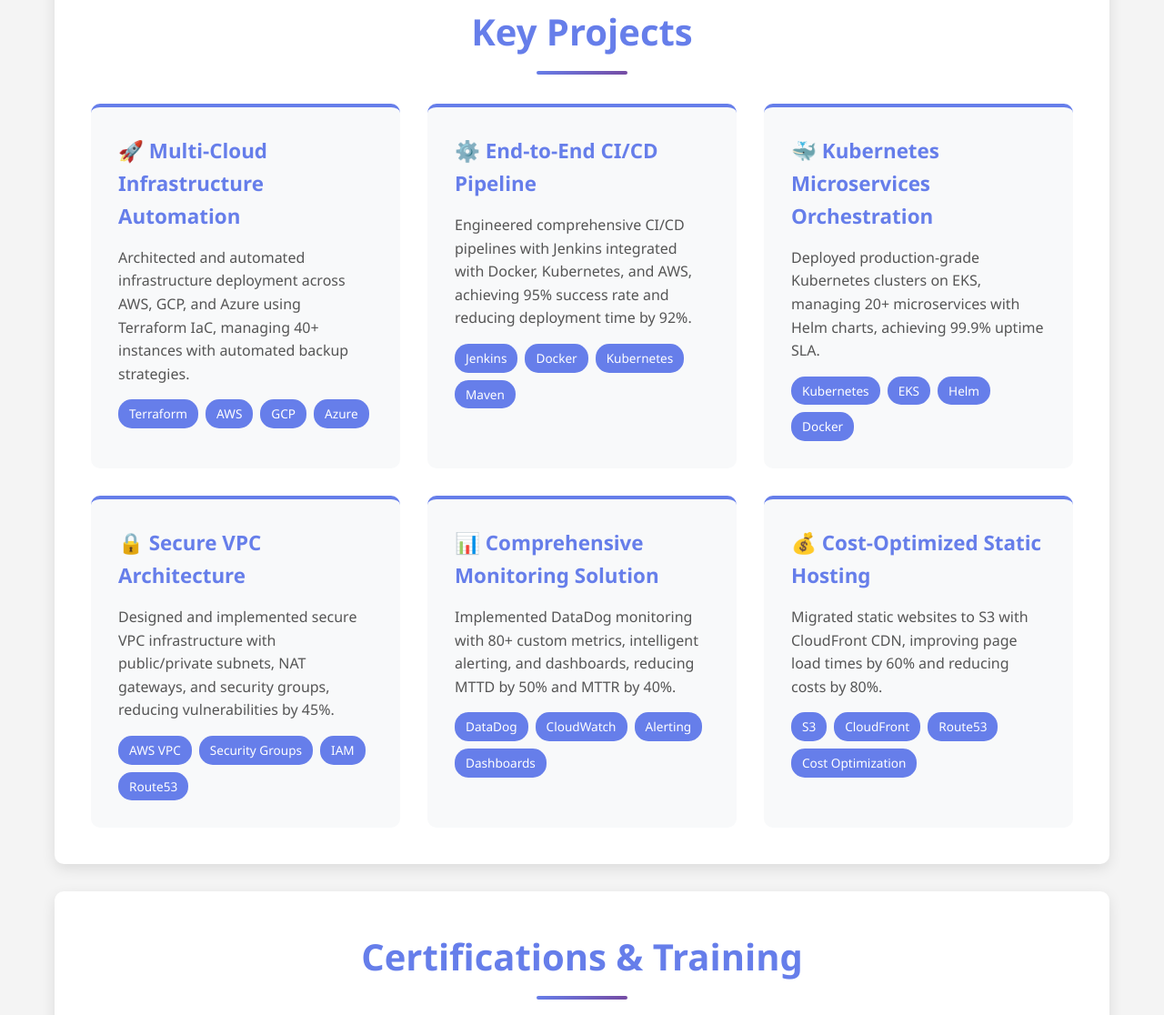
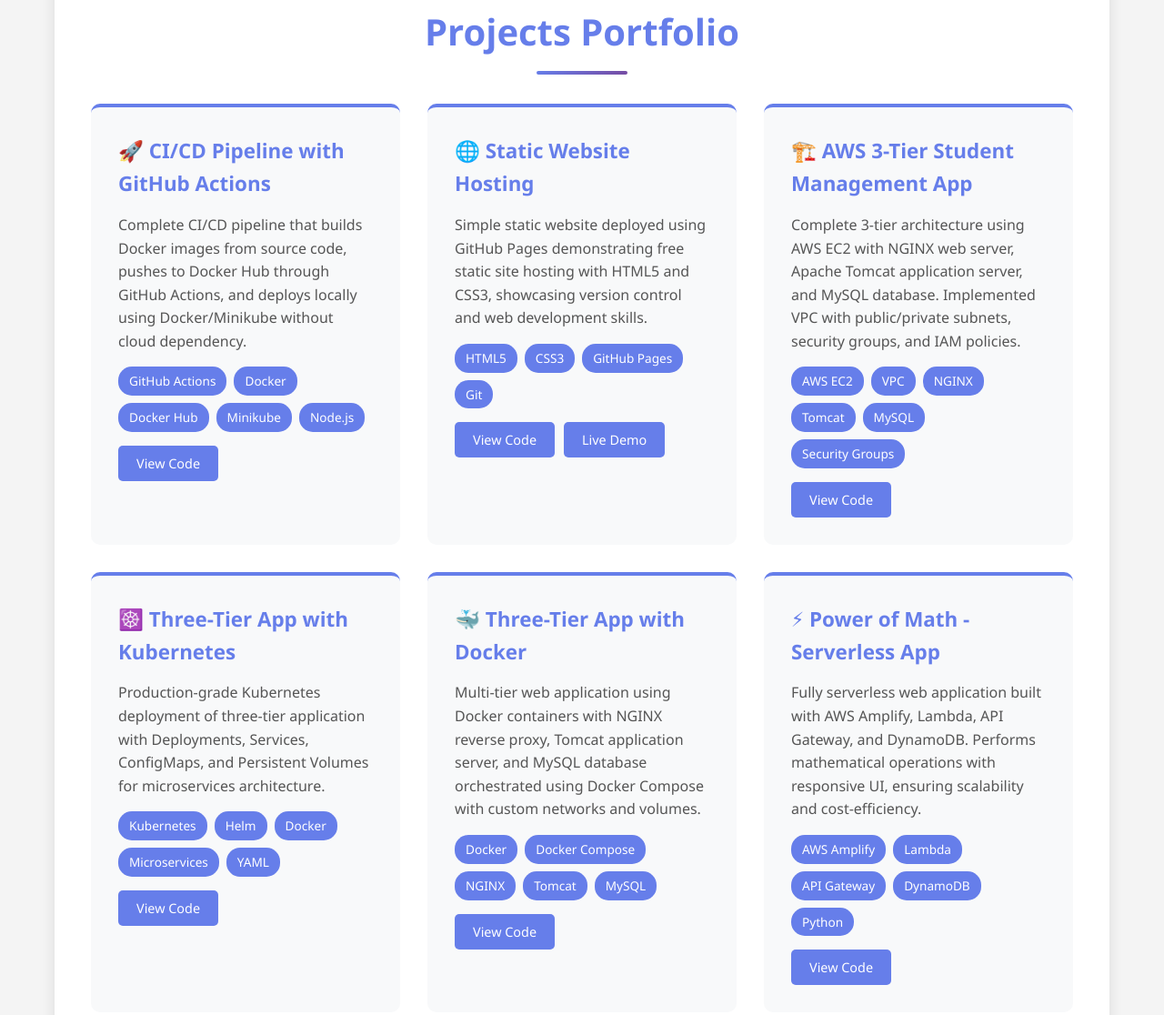
Before and after one commit to tejaswini2704/tejaswini2704.github.io, a plain HTML site: page index.html in a window 1280 px wide. Shown: the part 3495-4611 px from the top of the page at 91% size. Drawn offline with Linux system fonts and the light colour scheme.

Commit message:
Update index.html

```diff
--- a/index.html
+++ b/index.html
@@ -18,7 +18,6 @@
             background: #f4f4f4;
         }
 
-        /* Navigation */
         nav {
             background: linear-gradient(135deg, #667eea 0%, #764ba2 100%);
             color: white;
@@ -54,7 +53,6 @@
             background: rgba(255,255,255,0.2);
         }
 
-        /* Hero Section */
         .hero {
             background: linear-gradient(135deg, #667eea 0%, #764ba2 100%);
             color: white;
@@ -110,7 +108,6 @@
             color: #667eea;
         }
 
-        /* Container */
         .container {
             max-width: 1200px;
             margin: 0 auto;
@@ -146,7 +143,6 @@
             border-radius: 2px;
         }
 
-        /* About Section */
         .about-content {
             display: grid;
             grid-template-columns: 1fr 2fr;
@@ -200,7 +196,6 @@
             margin-bottom: 0.5rem;
         }
 
-        /* Skills Section */
         .skills-grid {
             display: grid;
             grid-template-columns: repeat(auto-fit, minmax(280px, 1fr));
@@ -245,7 +240,6 @@
             font-weight: bold;
         }
 
-        /* Experience Section */
         .experience-item {
             border-left: 3px solid #667eea;
             padding-left: 30px;
@@ -291,10 +285,9 @@
             line-height: 1.6;
         }
 
-        /* Projects Section */
         .projects-grid {
             display: grid;
-            grid-template-columns: repeat(auto-fit, minmax(300px, 1fr));
+            grid-template-columns: repeat(auto-fit, minmax(320px, 1fr));
             gap: 30px;
             margin-top: 30px;
         }
@@ -321,6 +314,7 @@
         .project-card p {
             margin-bottom: 15px;
             color: #555;
+            line-height: 1.6;
         }
 
         .tech-tags {
@@ -338,7 +332,28 @@
             font-size: 0.85rem;
         }
 
-        /* Certifications */
+        .project-links {
+            margin-top: 15px;
+            display: flex;
+            gap: 10px;
+        }
+
+        .project-link {
+            display: inline-block;
+            padding: 8px 20px;
+            background: #667eea;
+            color: white;
+            text-decoration: none;
+            border-radius: 5px;
+            transition: all 0.3s;
+            font-size: 0.9rem;
+        }
+
+        .project-link:hover {
+            background: #764ba2;
+            transform: translateY(-2px);
+        }
+
         .cert-grid {
             display: grid;
             grid-template-columns: repeat(auto-fit, minmax(280px, 1fr));
@@ -368,7 +383,6 @@
             opacity: 0.9;
         }
 
-        /* Contact Section */
         .contact-grid {
             display: grid;
             grid-template-columns: repeat(auto-fit, minmax(250px, 1fr));
@@ -414,7 +428,6 @@
             font-weight: 600;
         }
 
-        /* Footer */
         footer {
             background: #333;
             color: white;
@@ -422,7 +435,6 @@
             padding: 30px 20px;
         }
 
-        /* Animations */
         @keyframes fadeInDown {
             from {
                 opacity: 0;
@@ -434,7 +446,6 @@
             }
         }
 
-        /* Responsive */
         @media (max-width: 768px) {
             .hero h1 {
                 font-size: 2rem;
@@ -465,7 +476,6 @@
     </style>
 </head>
 <body>
-    <!-- Navigation -->
     <nav>
         <ul>
             <li><a href="#home">Home</a></li>
@@ -478,7 +488,6 @@
         </ul>
     </nav>
 
-    <!-- Hero Section -->
     <section class="hero" id="home">
         <h1>TEJASWINI SHIRKE</h1>
         <p class="subtitle">DevOps Engineer | Cloud Infrastructure Specialist | CI/CD Expert</p>
@@ -492,7 +501,6 @@
     </section>
 
     <div class="container">
-        <!-- About Section -->
         <section id="about">
             <h2>About Me</h2>
             <div class="about-content">
@@ -530,7 +538,6 @@
             </div>
         </section>
 
-        <!-- Skills Section -->
         <section id="skills">
             <h2>Technical Skills</h2>
             <div class="skills-grid">
@@ -622,7 +629,6 @@
             </div>
         </section>
 
-        <!-- Experience Section -->
         <section id="experience">
             <h2>Professional Experience</h2>
 
@@ -646,79 +652,117 @@
             </div>
         </section>
 
-        <!-- Projects Section -->
         <section id="projects">
-            <h2>Key Projects</h2>
+            <h2>Projects Portfolio</h2>
             <div class="projects-grid">
                 <div class="project-card">
-                    <h3>🚀 Multi-Cloud Infrastructure Automation</h3>
-                    <p>Architected and automated infrastructure deployment across AWS, GCP, and Azure using Terraform IaC, managing 40+ instances with automated backup strategies.</p>
+                    <h3>🚀 CI/CD Pipeline with GitHub Actions</h3>
+                    <p>Complete CI/CD pipeline that builds Docker images from source code, pushes to Docker Hub through GitHub Actions, and deploys locally using Docker/Minikube without cloud dependency.</p>
                     <div class="tech-tags">
-                        <span class="tech-tag">Terraform</span>
-                        <span class="tech-tag">AWS</span>
-                        <span class="tech-tag">GCP</span>
-                        <span class="tech-tag">Azure</span>
+                        <span class="tech-tag">GitHub Actions</span>
+                        <span class="tech-tag">Docker</span>
+                        <span class="tech-tag">Docker Hub</span>
+                        <span class="tech-tag">Minikube</span>
+                        <span class="tech-tag">Node.js</span>
+                    </div>
+                    <div class="project-links">
+                        <a href="https://github.com/tejaswini2704/project" class="project-link" target="_blank">View Code</a>
                     </div>
                 </div>
 
                 <div class="project-card">
-                    <h3>⚙️ End-to-End CI/CD Pipeline</h3>
-                    <p>Engineered comprehensive CI/CD pipelines with Jenkins integrated with Docker, Kubernetes, and AWS, achieving 95% success rate and reducing deployment time by 92%.</p>
+                    <h3>🌐 Static Website Hosting</h3>
+                    <p>Simple static website deployed using GitHub Pages demonstrating free static site hosting with HTML5 and CSS3, showcasing version control and web development skills.</p>
                     <div class="tech-tags">
-                        <span class="tech-tag">Jenkins</span>
-                        <span class="tech-tag">Docker</span>
-                        <span class="tech-tag">Kubernetes</span>
-                        <span class="tech-tag">Maven</span>
+                        <span class="tech-tag">HTML5</span>
+                        <span class="tech-tag">CSS3</span>
+                        <span class="tech-tag">GitHub Pages</span>
+                        <span class="tech-tag">Git</span>
+                    </div>
+                    <div class="project-links">
+                        <a href="https://github.com/tejaswini2704/my-static-website" class="project-link" target="_blank">View Code</a>
+                        <a href="https://tejaswini2704.github.io/my-static-website/" class="project-link" target="_blank">Live Demo</a>
                     </div>
                 </div>
 
                 <div class="project-card">
-                    <h3>🐳 Kubernetes Microservices Orchestration</h3>
-                    <p>Deployed production-grade Kubernetes clusters on EKS, managing 20+ microservices with Helm charts, achieving 99.9% uptime SLA.</p>
+                    <h3>🏗️ AWS 3-Tier Student Management App</h3>
+                    <p>Complete 3-tier architecture using AWS EC2 with NGINX web server, Apache Tomcat application server, and MySQL database. Implemented VPC with public/private subnets, security groups, and IAM policies.</p>
                     <div class="tech-tags">
-                        <span class="tech-tag">Kubernetes</span>
-                        <span class="tech-tag">EKS</span>
-                        <span class="tech-tag">Helm</span>
-                        <span class="tech-tag">Docker</span>
+                        <span class="tech-tag">AWS EC2</span>
+                        <span class="tech-tag">VPC</span>
+                        <span class="tech-tag">NGINX</span>
+                        <span class="tech-tag">Tomcat</span>
+                        <span class="tech-tag">MySQL</span>
+                        <span class="tech-tag">Security Groups</span>
+                    </div>
+                    <div class="project-links">
+                        <a href="https://github.com/tejaswini2704/AWS-3-Tier-Student-Management-App" class="project-link" target="_blank">View Code</a>
                     </div>
                 </div>
 
                 <div class="project-card">
-                    <h3>🔒 Secure VPC Architecture</h3>
-                    <p>Designed and implemented secure VPC infrastructure with public/private subnets, NAT gateways, and security groups, reducing vulnerabilities by 45%.</p>
+                    <h3>☸️ Three-Tier App with Kubernetes</h3>
+                    <p>Production-grade Kubernetes deployment of three-tier application with Deployments, Services, ConfigMaps, and Persistent Volumes for microservices architecture.</p>
                     <div class="tech-tags">
-                        <span class="tech-tag">AWS VPC</span>
-                        <span class="tech-tag">Security Groups</span>
-                        <span class="tech-tag">IAM</span>
-                        <span class="tech-tag">Route53</span>
+                        <span class="tech-tag">Kubernetes</span>
+                        <span class="tech-tag">Helm</span>
+                        <span class="tech-tag">Docker</span>
+                        <span class="tech-tag">Microservices</span>
+                        <span class="tech-tag">YAML</span>
+                    </div>
+                    <div class="project-links">
+                        <a href="https://github.com/tejaswini2704/three-tier-using-Kubernetes-" class="project-link" target="_blank">View Code</a>
                     </div>
                 </div>
 
                 <div class="project-card">
-                    <h3>📊 Comprehensive Monitoring Solution</h3>
-                    <p>Implemented DataDog monitoring with 80+ custom metrics, intelligent alerting, and dashboards, reducing MTTD by 50% and MTTR by 40%.</p>
+                    <h3>🐳 Three-Tier App with Docker</h3>
+                    <p>Multi-tier web application using Docker containers with NGINX reverse proxy, Tomcat application server, and MySQL database orchestrated using Docker Compose with custom networks and volumes.</p>
                     <div class="tech-tags">
-                        <span class="tech-tag">DataDog</span>
-                        <span class="tech-tag">CloudWatch</span>
-                        <span class="tech-tag">Alerting</span>
-                        <span class="tech-tag">Dashboards</span>
+                        <span class="tech-tag">Docker</span>
+                        <span class="tech-tag">Docker Compose</span>
+                        <span class="tech-tag">NGINX</span>
+                        <span class="tech-tag">Tomcat</span>
+                        <span class="tech-tag">MySQL</span>
+                    </div>
+                    <div class="project-links">
+                        <a href="https://github.com/tejaswini2704/three-tier-using-docker" class="project-link" target="_blank">View Code</a>
                     </div>
                 </div>
 
                 <div class="project-card">
-                    <h3>💰 Cost-Optimized Static Hosting</h3>
-                    <p>Migrated static websites to S3 with CloudFront CDN, improving page load times by 60% and reducing costs by 80%.</p>
+                    <h3>⚡ Power of Math - Serverless App</h3>
+                    <p>Fully serverless web application built with AWS Amplify, Lambda, API Gateway, and DynamoDB. Performs mathematical operations with responsive UI, ensuring scalability and cost-efficiency.</p>
                     <div class="tech-tags">
-                        <span class="tech-tag">S3</span>
-                        <span class="tech-tag">CloudFront</span>
-                        <span class="tech-tag">Route53</span>
-                        <span class="tech-tag">Cost Optimization</span>
+                        <span class="tech-tag">AWS Amplify</span>
+                        <span class="tech-tag">Lambda</span>
+                        <span class="tech-tag">API Gateway</span>
+                        <span class="tech-tag">DynamoDB</span>
+                        <span class="tech-tag">Python</span>
+                    </div>
+                    <div class="project-links">
+                        <a href="https://github.com/tejaswini2704/Power-of-Math" class="project-link" target="_blank">View Code</a>
+                    </div>
+                </div>
+
+                <div class="project-card">
+                    <h3>📺 Netflix UI - CI/CD with SonarQube</h3>
+                    <p>Automated CI/CD pipeline using Jenkins and SonarQube for Netflix-style UI application. Integrated Docker for containerized deployment with static code analysis and quality checks.</p>
+                    <div class="tech-tags">
+                        <span class="tech-tag">Jenkins</span>
+                        <span class="tech-tag">SonarQube</span>
+                        <span class="tech-tag">Docker</span>
+                        <span class="tech-tag">AWS EC2</span>
+                        <span class="tech-tag">GitHub</span>
+                    </div>
+                    <div class="project-links">
+                        <a href="https://github.com/tejaswini2704/Netflix-UI" class="project-link" target="_blank">View Code</a>
                     </div>
                 </div>
             </div>
         </section>
 
-        <!-- Certifications Section -->
         <section id="certifications">
             <h2>Certifications & Training</h2>
             <div class="cert-grid">
@@ -742,7 +786,6 @@
             </div>
         </section>
 
-        <!-- Contact Section -->
         <section id="contact">
             <h2>Get In Touch</h2>
             <div class="contact-grid">
@@ -773,7 +816,6 @@
         </section>
     </div>
 
-    <!-- Footer -->
     <footer>
         <p>&copy; 2025 Tejaswini Shirke. All rights reserved.</p>
         <p>DevOps Engineer | Cloud Infrastructure Specialist</p>
```
